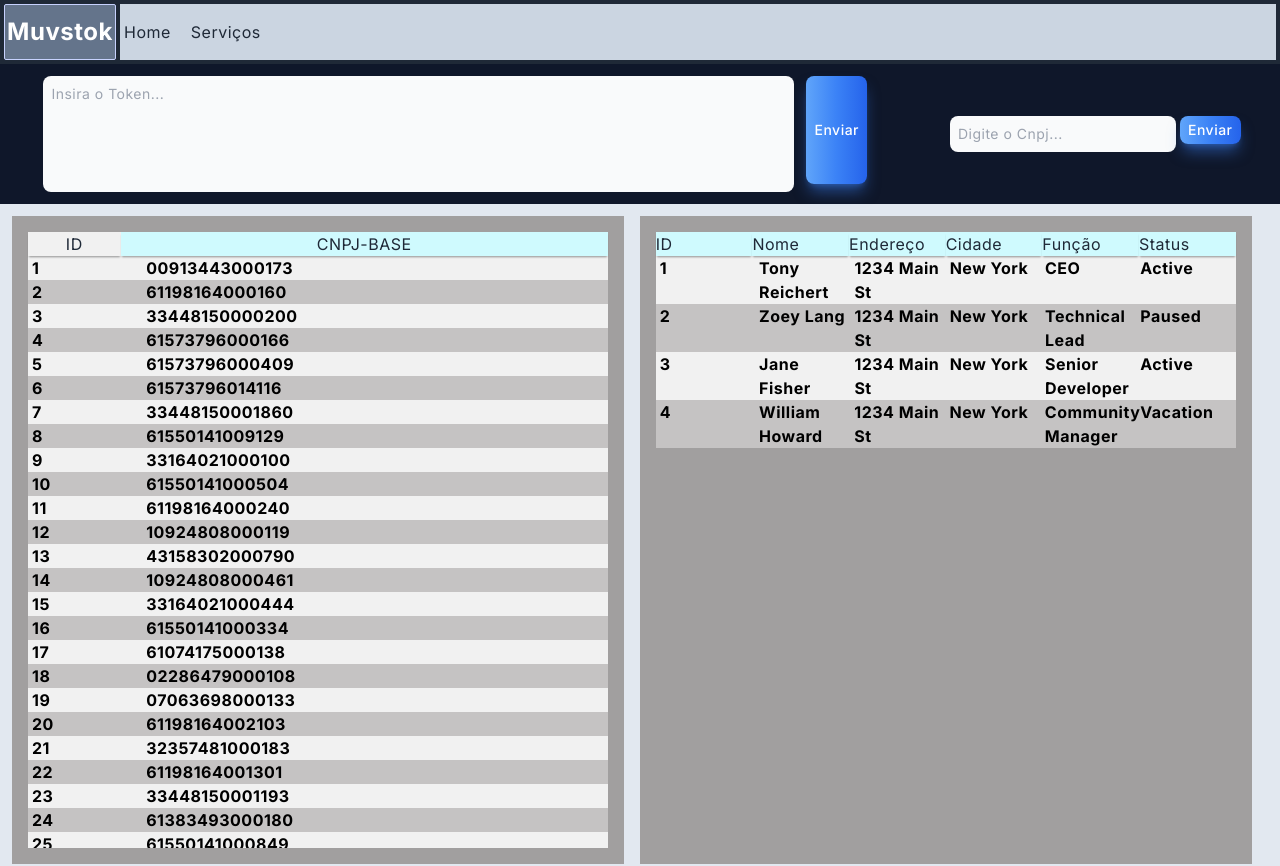
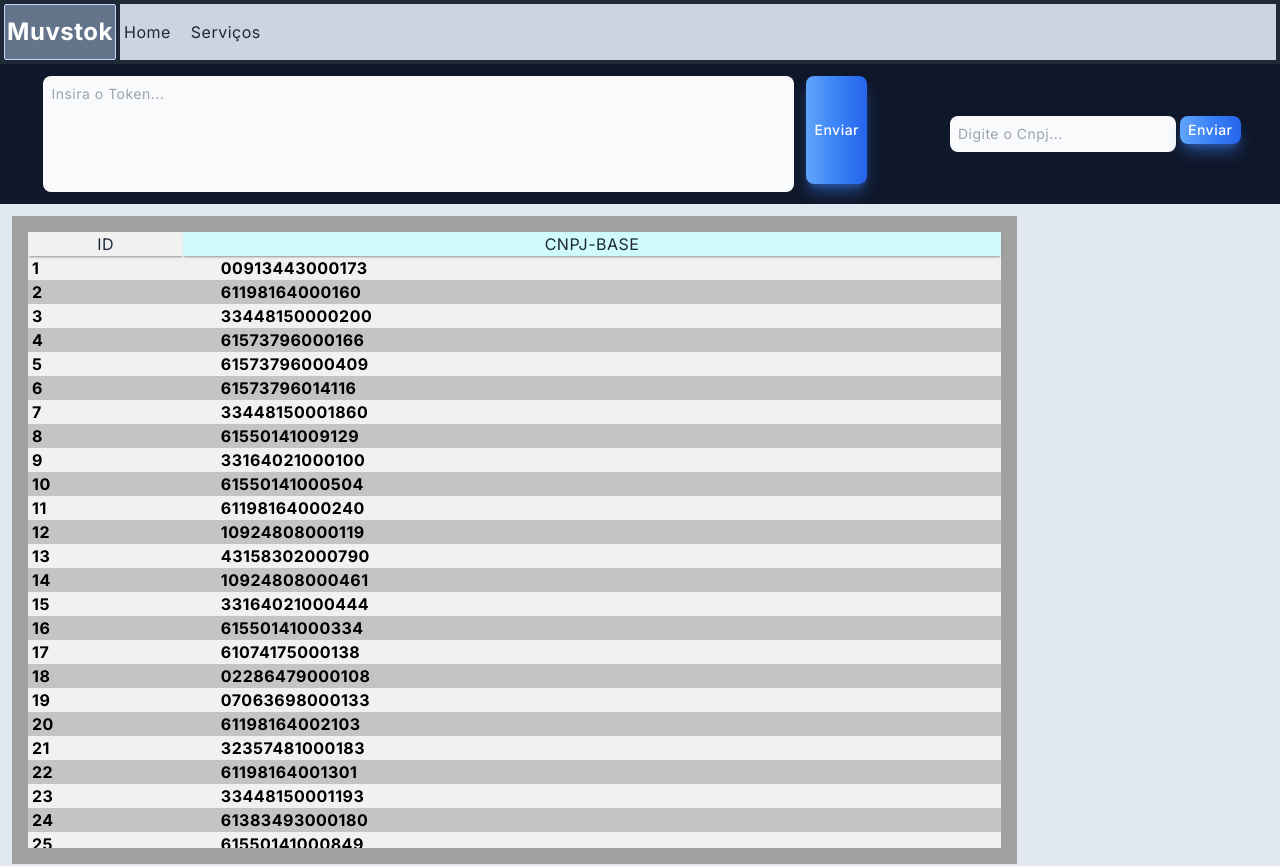
Before and after one commit to searomx/app-default-next, a Next.js app: page / in a window 1280 px wide. Shown: the top 866 px of the page. Built offline with nearby package versions, Linux system fonts and the light colour scheme.

Commit message:
releases 040124-2122

```diff
--- a/components/Conteudo.tsx
+++ b/components/Conteudo.tsx
@@ -4,6 +4,7 @@ import TableCnpjBase from "./TableCnpjBase";
 import TableDadosClientes from "./TableDadosClientes";
 import ListaCnpjBase from "../app/data/listacnpj";
 import ListaClientes from "../app/data/listaClientes";
+import Grid from "./Grid";
 
 interface ConteudoProps {
   buscarCnpj: () => void;
@@ -12,18 +13,29 @@ interface ConteudoProps {
 export default function Conteudo() {
   return (
     <section>
-      <div className="flex w-scream min-h-[calc(100vh_-_14.5rem)] p-3">
-        <div className="grid grid-cols-2 gap-4">
+      <div className="flex w-full min-h-[calc(100vh_-_14.5rem)] p-3">
+        <div className="flex w-full">
+          <div className="w-full lg:w-4/5">
+            <Grid sm={2} md={6} lg={8} xl={2} xl2={2}>
+              <TableCnpjBase cnpj={ListaCnpjBase} />
+
+              <TableDadosClientes clientes={ListaClientes} />
+            </Grid>
+          </div>
+        </div>
+
+        {/* <div className="grid grid-cols-2 gap-4 w-full">
           <div
-          // className={`
-          //           border border-solid border-zinc-400
-          //           max-h-[calc(100vh_-_14.8rem)]
-          //           rounded-md overflow-hidden
-          //           p-2 h-full w-96 bg-amber-400`}
+            className="flex-1"
+            // className={`
+            //           border border-solid border-zinc-400
+            //           max-h-[calc(100vh_-_14.8rem)]
+            //           rounded-md overflow-hidden
+            //           p-2 h-full w-96 bg-amber-400`}
           >
             <TableCnpjBase cnpj={ListaCnpjBase} />
           </div>
-          <div className="flex">
+          <div className="flex-2">
             <div
             // className={`flex-2
             //         border border-solid border-zinc-400
@@ -34,7 +46,7 @@ export default function Conteudo() {
               <TableDadosClientes clientes={ListaClientes} />
             </div>
           </div>
-        </div>
+        </div> */}
       </div>
     </section>
   );
--- /dev/null
+++ b/components/Grid.tsx
@@ -0,0 +1,24 @@
+interface GridProps {
+  cols?: number;
+  sm?: number;
+  md?: number;
+  lg?: number;
+  xl?: number;
+  xl2?: number;
+  children: any;
+}
+export default function Grid(props: GridProps) {
+  return (
+    <div
+      className={`grid grid-cols-${props.cols ?? 1}
+      ${props.sm ? `sm:grid-cols-${props.sm}` : ""}
+      ${props.md ? `md:grid-cols-${props.md}` : ""}
+      ${props.lg ? `lg:grid-cols-${props.lg}` : ""}
+      ${props.xl ? `xl:grid-cols-${props.xl}` : ""}
+      ${props.xl2 ? `2xl:grid-cols-${props.xl2}` : ""}
+      gap-4 w-full`}
+    >
+      {props.children}
+    </div>
+  );
+}
--- a/components/TableCnpjBase.tsx
+++ b/components/TableCnpjBase.tsx
@@ -1,7 +1,7 @@
 import React, { useState } from "react";
 
 interface IdadosCnpjProps {
-  cnpj: string[];
+  cnpj: any[];
 }
 
 export default function TableCnpjBase(props: IdadosCnpjProps) {
--- a/components/TableDadosClientes.tsx
+++ b/components/TableDadosClientes.tsx
@@ -1,7 +1,7 @@
 import React, { useState } from "react";
 
 interface IdadosClientesProps {
-  clientes: string[];
+  clientes: any[];
 }
 
 /*key: "4",
@@ -12,8 +12,6 @@ interface IdadosClientesProps {
     status: "Vacation",*/
 
 export default function TableDadosClientes(props: IdadosClientesProps) {
-  const { key, name, address, city, role, status } = props.clientes;
-  console.log(props.clientes);
   return (
     <table className="flex flex-col min-w-full h-full scroll-auto">
       <thead>
@@ -28,7 +26,7 @@ export default function TableDadosClientes(props: IdadosClientesProps) {
       </thead>
       <tbody>
         {props.clientes.map((cliente) => (
-          <tr key={cliente.key} className="flex min-w-full">
+          <tr key={cliente.key} className="flex w-full">
             <td className="text-black font-bold items-center mx-1">
               {cliente.key}
             </td>
--- a/tailwind.config.ts
+++ b/tailwind.config.ts
@@ -1,20 +1,36 @@
-import type { Config } from 'tailwindcss'
+import type { Config } from "tailwindcss";
 
 const config: Config = {
   content: [
-    './pages/**/*.{js,ts,jsx,tsx,mdx}',
-    './components/**/*.{js,ts,jsx,tsx,mdx}',
-    './app/**/*.{js,ts,jsx,tsx,mdx}',
+    "./pages/**/*.{js,ts,jsx,tsx,mdx}",
+    "./components/**/*.{js,ts,jsx,tsx,mdx}",
+    "./app/**/*.{js,ts,jsx,tsx,mdx}",
   ],
   theme: {
     extend: {
       backgroundImage: {
-        'gradient-radial': 'radial-gradient(var(--tw-gradient-stops))',
-        'gradient-conic':
-          'conic-gradient(from 180deg at 50% 50%, var(--tw-gradient-stops))',
+        "gradient-radial": "radial-gradient(var(--tw-gradient-stops))",
+        "gradient-conic":
+          "conic-gradient(from 180deg at 50% 50%, var(--tw-gradient-stops))",
       },
+    },
+    screens: {
+      sm: "640px",
+      // => @media (min-width: 640px) { ... }
+
+      md: "768px",
+      // => @media (min-width: 768px) { ... }
+
+      lg: "1024px",
+      // => @media (min-width: 1024px) { ... }
+
+      xl: "1280px",
+      // => @media (min-width: 1280px) { ... }
+
+      "2xl": "1536px",
+      // => @media (min-width: 1536px) { ... }
     },
   },
   plugins: [],
-}
-export default config
+};
+export default config;
```
